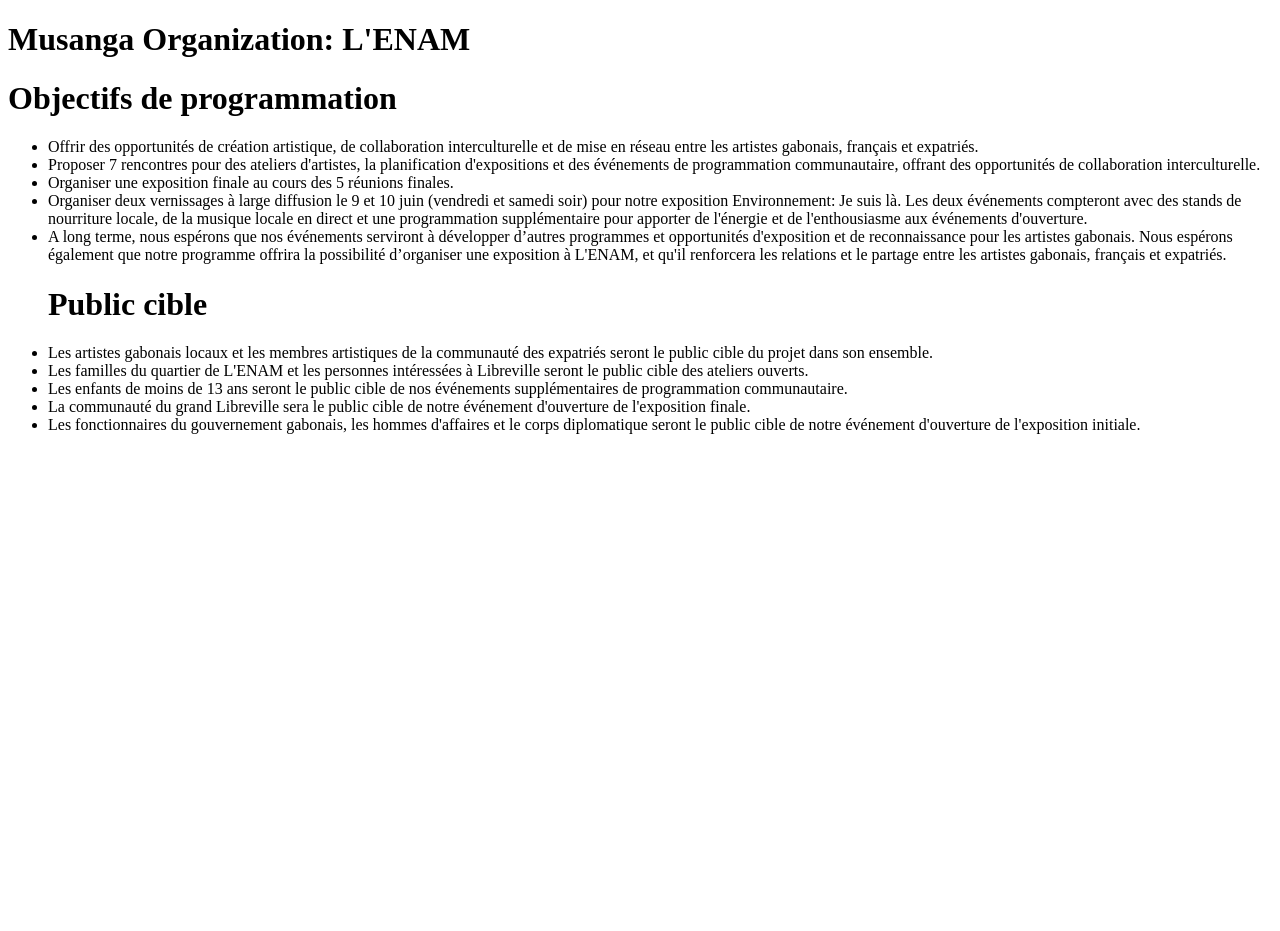
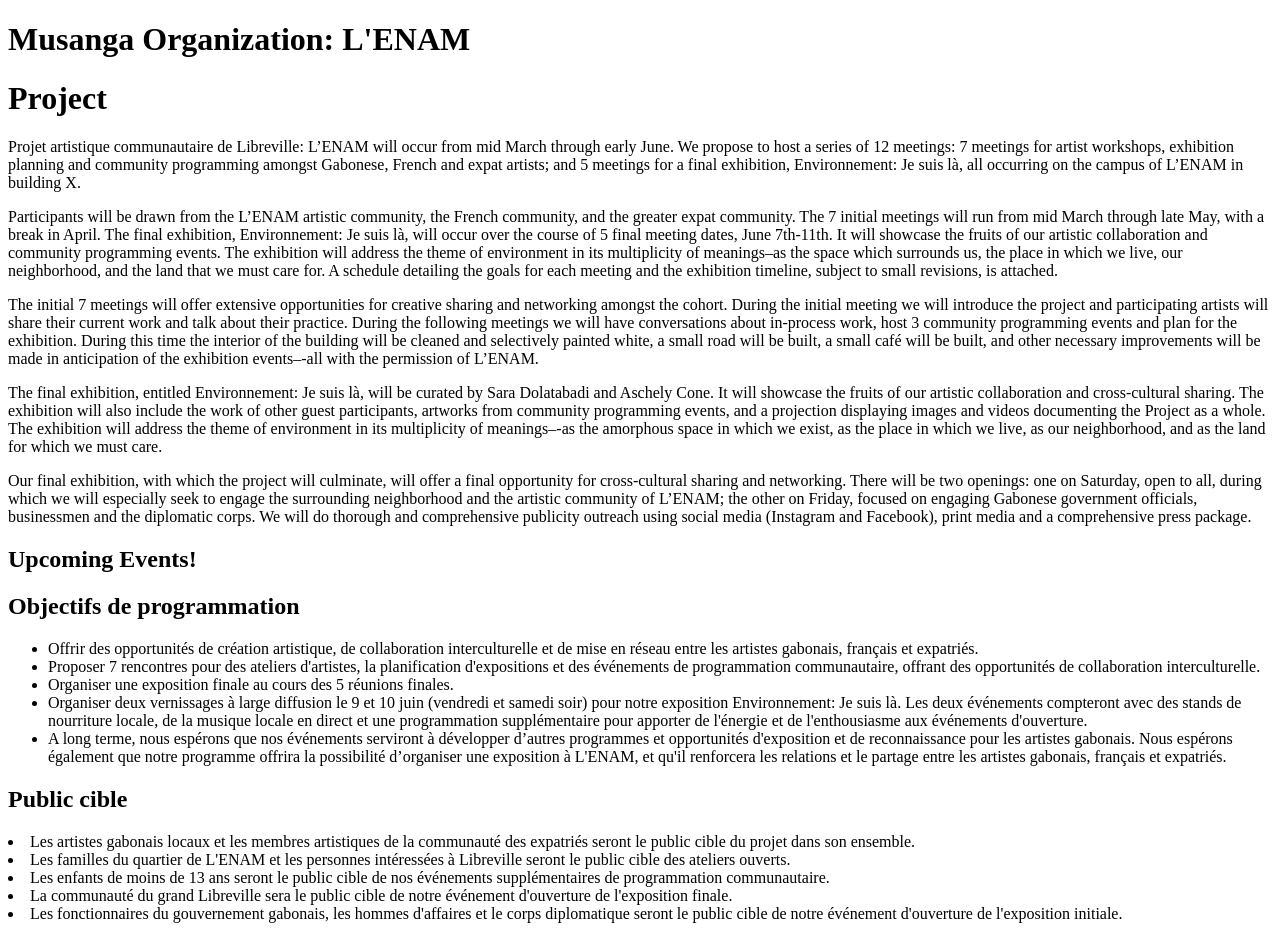
Before and after one commit to aschelyc/musanga-organization, a plain HTML site: page pages/lenam.html in a window 1280 px wide. Before the commit the page ends 800 px from the top, so only its background shows below. Drawn offline with Linux system fonts and the light colour scheme.

Commit message:
update index.html and pages/lenam.html

```diff
--- a/pages/lenam.html
+++ b/pages/lenam.html
@@ -8,7 +8,20 @@
 </head>
 <body>
     <h1>Musanga Organization: L'ENAM</h1>
-    <h1>Objectifs de programmation</h1>
+    <h1>Project</h1>
+    <p>Projet artistique communautaire de Libreville: L’ENAM will occur from mid March through early June. We propose to host a series of 12 meetings: 7 meetings for artist workshops, exhibition planning and community programming amongst Gabonese, French and expat artists; and 5 meetings for a final exhibition, Environnement: Je suis là, all occurring on the campus of L’ENAM in building X.
+
+        <p>Participants will be drawn from the L’ENAM artistic community, the French community, and the greater expat community. The 7 initial meetings will run from mid March through late May, with a break in April. The final exhibition, Environnement: Je suis là, will occur over the course of 5 final meeting dates, June 7th-11th. It will showcase the fruits of our artistic collaboration and community programming events. The exhibition will address the theme of environment in its multiplicity of meanings–as the space which surrounds us, the place in which we live, our neighborhood, and the land that we must care for. A schedule detailing the goals for each meeting and the exhibition timeline, subject to small revisions, is attached.</p>
+
+        <p>The initial 7 meetings will offer extensive opportunities for creative sharing and networking amongst the cohort. During the initial meeting we will introduce the project and participating artists will share their current work and talk about their practice. During the following meetings we will have conversations about in-process work, host 3 community programming events and plan for the exhibition. During this time the interior of the building will be cleaned and selectively painted white, a small road will be built, a small café will be built, and other necessary improvements will be made in anticipation of the exhibition events–-all with the permission of L’ENAM.</p>
+
+        <p>The final exhibition, entitled Environnement: Je suis là, will be curated by Sara Dolatabadi and Aschely Cone. It will showcase the fruits of our artistic collaboration and cross-cultural sharing. The exhibition will also include the work of other guest participants, artworks from community programming events, and a projection displaying images and videos documenting the Project as a whole. The exhibition will address the theme of environment in its multiplicity of meanings–-as the amorphous space in which we exist, as the place in which we live, as our neighborhood, and as the land for which we must care.</p>
+
+        <p>Our final exhibition, with which the project will culminate, will offer a final opportunity for cross-cultural sharing and networking. There will be two openings: one on Saturday, open to all, during which we will especially seek to engage the surrounding neighborhood and the artistic community of L’ENAM; the other on Friday, focused on engaging Gabonese government officials, businessmen and the diplomatic corps. We will do thorough and comprehensive publicity outreach using social media (Instagram and Facebook), print media and a comprehensive press package.</p>
+</body>
+    <h2>Upcoming Events!</h2>
+
+    <h2>Objectifs de programmation</h2>
         <ul>
             <li> Offrir des opportunités de création artistique, de collaboration interculturelle et de
                 mise en réseau entre les artistes gabonais, français et expatriés.</li>
@@ -27,8 +40,7 @@
                 d’organiser une exposition à L'ENAM, et qu'il renforcera les relations et le partage
                 entre les artistes gabonais, français et expatriés.</li>
         </ul>
-        <ul>
-    <h1>Public cible</h1>
+    <h2>Public cible</h2>
             <li>Les artistes gabonais locaux et les membres artistiques de la communauté des
                 expatriés seront le public cible du projet dans son ensemble.</li>
             <li>Les familles du quartier de L'ENAM et les personnes intéressées à Libreville seront
```
Also changed, not shown: index.html (+26 -0 lines), pages/castle.html (added), pages/total.html (added).
